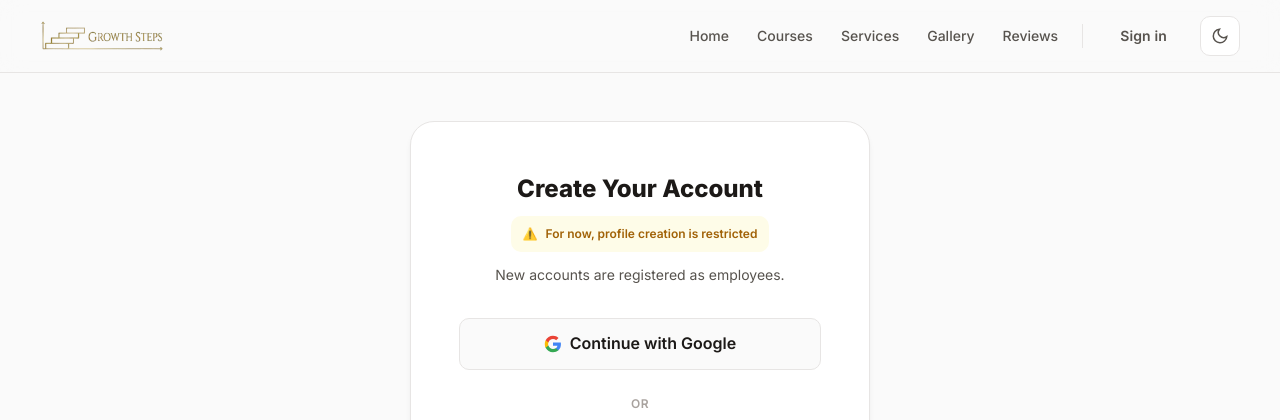
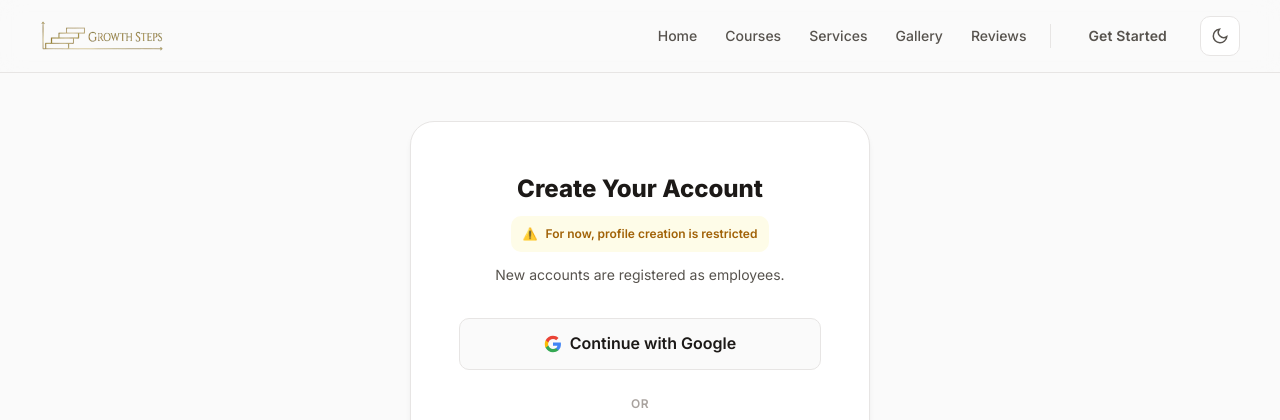
Before and after one commit to growthstepsgs/GrowthStepsFullStack, a Flask app: page /signup in a window 1280 px wide. Shown: the top 420 px of the page. Run offline with Flask 3, Linux system fonts and the light colour scheme; some libraries are stand-ins or nearby versions.

Commit message:
Add files via upload

```diff
--- a/templates/base.html
+++ b/templates/base.html
@@ -139,7 +139,7 @@
         {% if session.get('user_id') %}
           <a href="{{ url_for('auth.logout') }}" class="btn btn-ghost">Logout</a>
         {% else %}
-          <a href="{{ url_for('auth.login') }}" class="btn btn-ghost">Sign in</a>
+          <a href="{{ url_for('auth.login') }}" class="btn btn-ghost">Get Started</a>
         {% endif %}
 
         <button class="theme-toggle" id="themeToggle" aria-label="Toggle light or dark mode">
--- a/templates/login.html
+++ b/templates/login.html
@@ -226,7 +226,7 @@
           <p>Only authorized persons can log in. Please enter your credentials to access your dashboard.</p>
         </div>
 
-        <!-- Google Sign In -->
+        <!-- Google Get Started -->
         <a href="{{ url_for('auth.auth_google') }}" class="btn-google">
           <svg width="18" height="18" viewBox="0 0 24 24" aria-hidden="true" style="flex-shrink: 0;">
             <path fill="#4285F4" d="M22.56 12.25c0-.78-.07-1.53-.2-2.25H12v4.26h5.92a5.06 5.06 0 0 1-2.2 3.32v2.77h3.57c2.08-1.92 3.28-4.74 3.28-8.1z"/>
--- a/templates/signup.html
+++ b/templates/signup.html
@@ -237,7 +237,7 @@
           <p>New accounts are registered as employees.</p>
         </div>
 
-        <!-- Google Sign In -->
+        <!-- Google Get Started -->
         <a href="{{ url_for('auth.auth_google') }}" class="btn-google">
           <svg width="18" height="18" viewBox="0 0 24 24" aria-hidden="true" style="flex-shrink: 0;">
             <path fill="#4285F4" d="M22.56 12.25c0-.78-.07-1.53-.2-2.25H12v4.26h5.92a5.06 5.06 0 0 1-2.2 3.32v2.77h3.57c2.08-1.92 3.28-4.74 3.28-8.1z"/>
```
